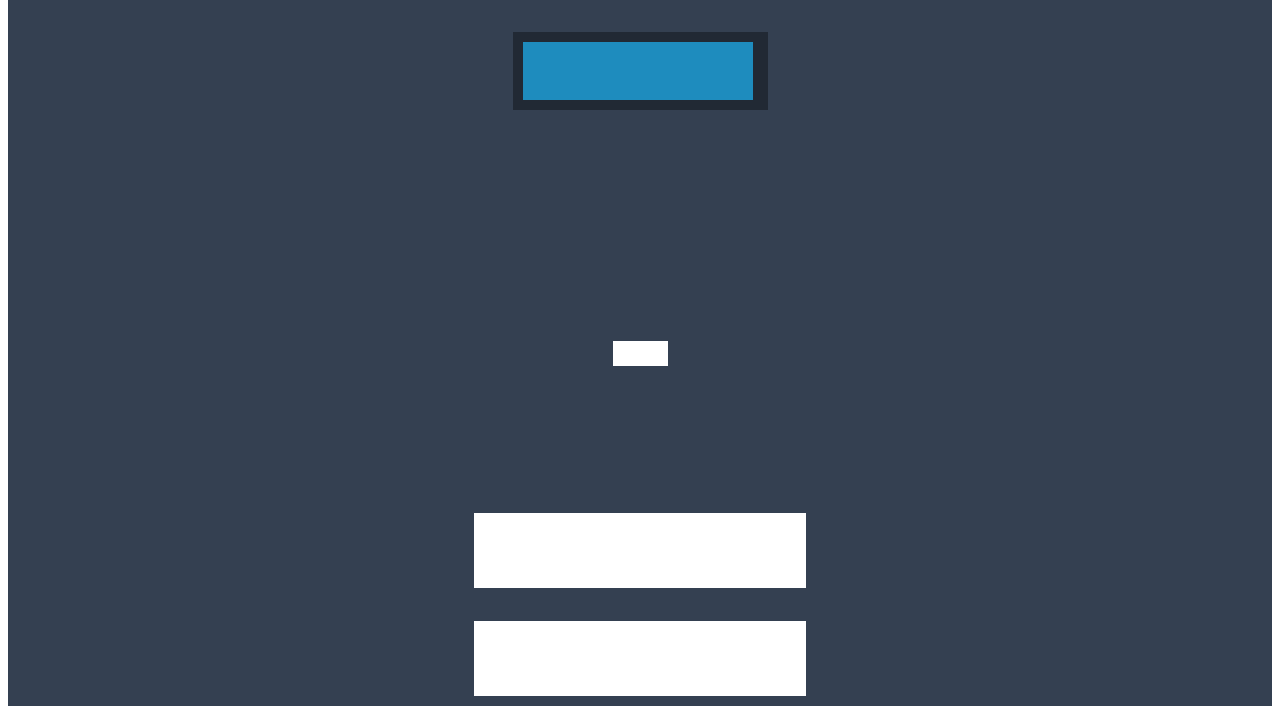
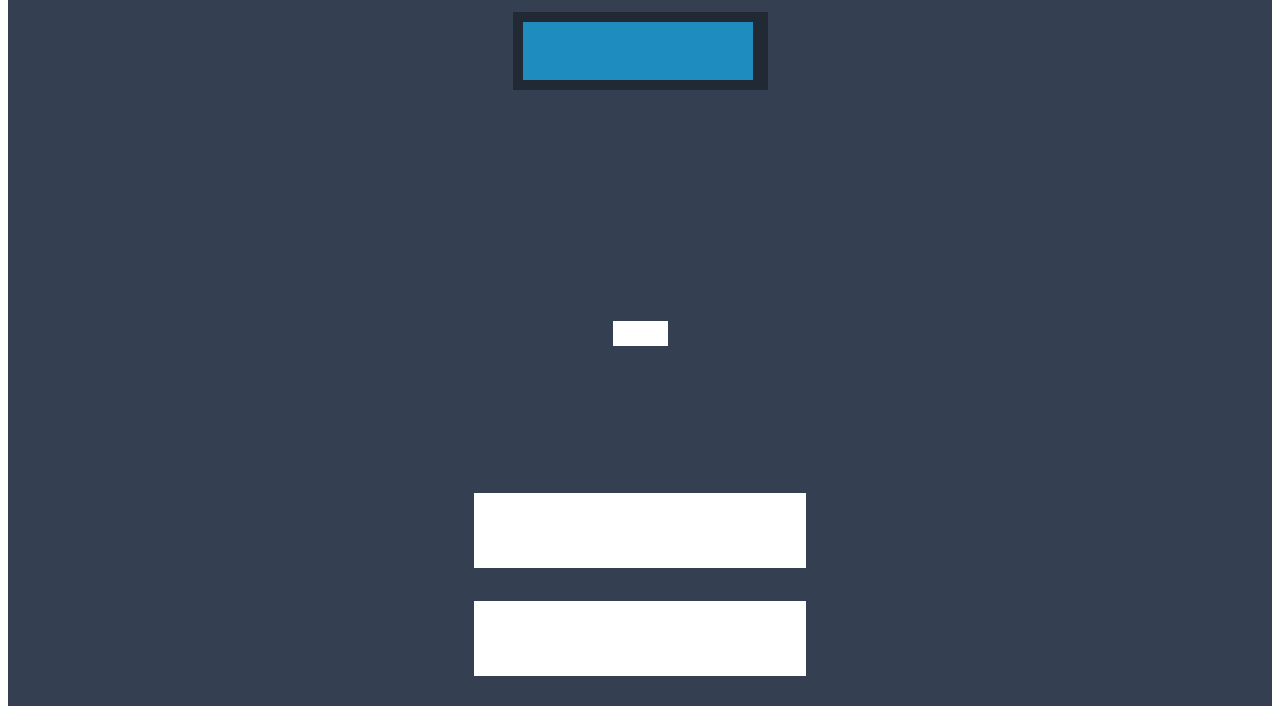
Before and after one commit to noelfarris/mobile-layout-2, a plain HTML site: page index.html in a window 1280 px wide. Shown: the part 376-1082 px from the top of the page. Drawn offline with Linux system fonts and the light colour scheme.

Commit message:
stage 1.2

```diff
--- a/styles/main.css
+++ b/styles/main.css
@@ -5,7 +5,7 @@ header {
 
 .top {
 	background-color: #344051;
-	padding-top: 180px;
+	padding-top: 160px;
 }
 
 .create {
```
